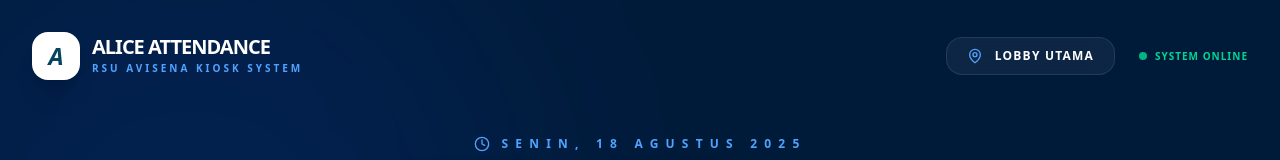
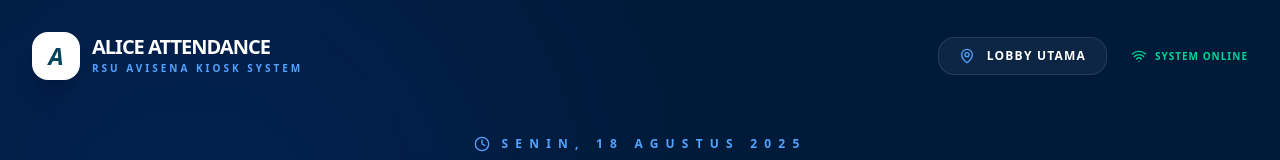
Before and after one commit to Fall2607/Alice, a Next.js app: page /absensi in a window 1280 px wide. Shown: the top 160 px of the page. Built offline with nearby package versions, Linux system fonts and the light colour scheme.

Commit message:
update absensi

```diff
--- a/src/app/(kiosk)/absensi/page.tsx
+++ b/src/app/(kiosk)/absensi/page.tsx
@@ -107,7 +107,7 @@ export default function KioskAbsensiPage() {
             </span>
           </div>
           <div className="flex items-center gap-2 text-emerald-400">
-            <div className="w-2 h-2 rounded-full bg-emerald-400 animate-pulse"></div>
+            <Wifi size={16} />
             <span className="text-[10px] font-black uppercase tracking-widest">
               System Online
             </span>
```
